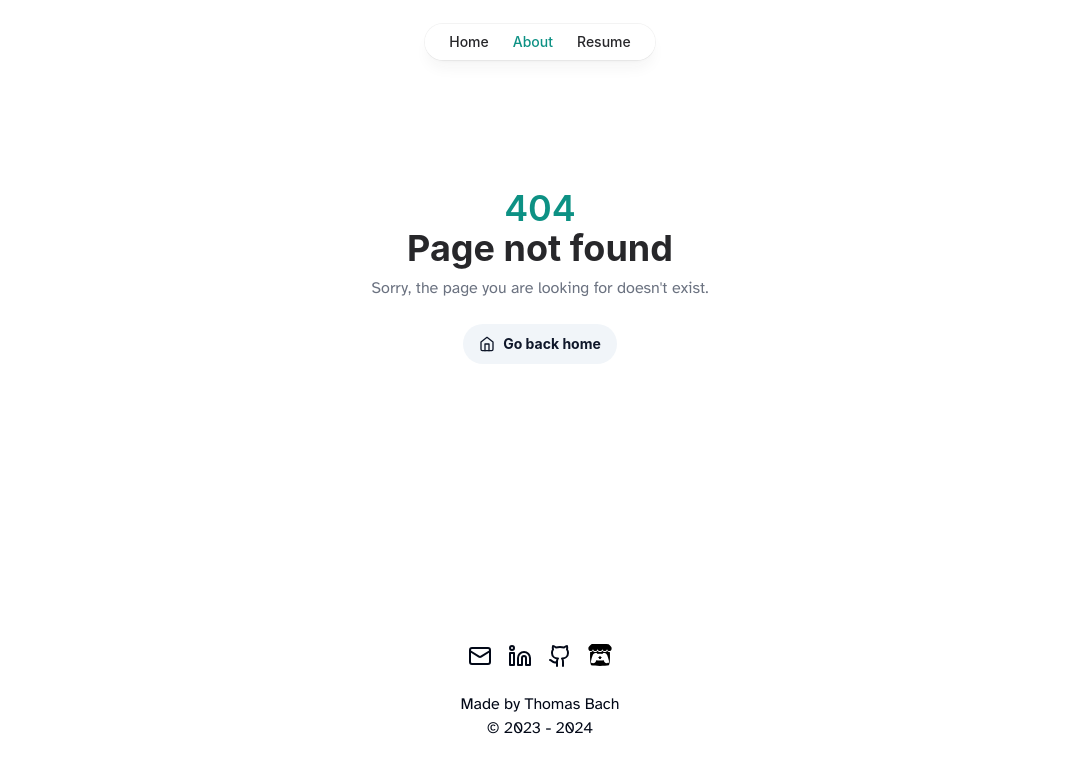
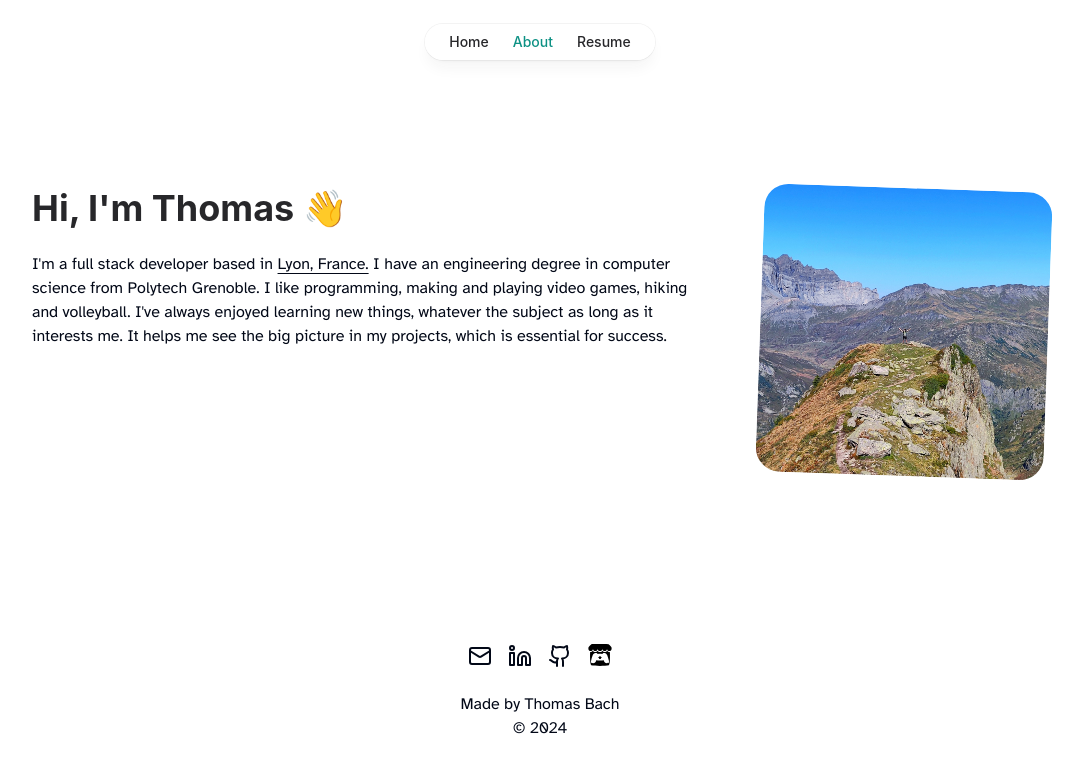
Before and after one commit to thombach/thomasbach.fr, a React (Vite) app: page /about in a window 1280 px wide. Before the commit this address had no page. Shown: the top 772 px of the page, without its empty margins (100-1183 px from the left). Built offline with nearby package versions, Linux system fonts and the light colour scheme.

Commit message:
wip: about page

```diff
--- a/src/components/Footer.tsx
+++ b/src/components/Footer.tsx
@@ -2,6 +2,8 @@ import { socials } from "@/components/Socials";
 import { Fragment } from "react";
 
 export default function Footer() {
+  const currentYear = new Date(Date.now()).getFullYear();
+
   return (
     <>
       <footer className="mt-32 pt-10 pb-16">
@@ -22,7 +24,7 @@ export default function Footer() {
           </div>
           <div className="flex flex-col items-center">
             <p>Made by Thomas Bach</p>
-            <p>© 2023 - 2024</p>
+            <p>© {currentYear}</p>
           </div>
         </div>
       </footer>
--- a/src/components/Hello.tsx
+++ b/src/components/Hello.tsx
@@ -16,7 +16,7 @@ export default function Hello() {
           <h1 className="text-5xl font-bold text-zinc-800">
             Hello, I'm <span className="text-primary">Thomas Bach</span>
           </h1>
-          <h2 className="text-2xl text-zinc-500 tracking-tight mt-2">
+          <h2 className="text-2xl text-slate-400 tracking-tight mt-2">
             💻 Software engineer and DevOps enthusiast
           </h2>
           <div className="flex items-center gap-x-4 mt-4">
--- a/src/components/Router.tsx
+++ b/src/components/Router.tsx
@@ -1,4 +1,5 @@
 import NotFound from "@/pages/404";
+import About from "@/pages/About";
 import Home from "@/pages/Home";
 import { Route, Routes } from "react-router-dom";
 
@@ -7,6 +8,7 @@ export default function Router() {
     <>
       <Routes>
         <Route path="/" element={<Home />} />
+        <Route path="/about" element={<About />} />
         <Route path="*" element={<NotFound />} />
       </Routes>
     </>
--- /dev/null
+++ b/src/pages/About.tsx
@@ -0,0 +1,49 @@
+import Section from "@/components/Section";
+import {
+  TooltipProvider,
+  Tooltip,
+  TooltipTrigger,
+  TooltipContent,
+} from "@radix-ui/react-tooltip";
+
+export default function About() {
+  return (
+    <>
+      <div className="flex flex-row mt-32 gap-x-16">
+        <Section title="Hi, I'm Thomas 👋" className="text-base">
+          <p>
+            I'm a full stack developer based in{" "}
+            <TooltipProvider delayDuration={300}>
+              <Tooltip>
+                <TooltipTrigger>
+                  <a className="underline underline-offset-4 hover:text-primary">
+                    Lyon, France.
+                  </a>
+                </TooltipTrigger>
+                <TooltipContent side="bottom">
+                  <img
+                    src="./src/assets/map.jpg"
+                    alt="Map showing Lyon's location"
+                    className="w-96 rounded-3xl"
+                  />
+                </TooltipContent>
+              </Tooltip>
+            </TooltipProvider>{" "}
+            I have an engineering degree in computer science from Polytech
+            Grenoble. I like programming, making and playing video games, hiking
+            and volleyball. I've always enjoyed learning new things, whatever
+            the subject as long as it interests me. It helps me see the big
+            picture in my projects, which is essential for success.
+          </p>
+          <p></p>
+          <p></p>
+        </Section>
+        <img
+          src="./src/assets/thomas-mountains.jpg"
+          alt="Thomas in the mountains"
+          className="w-72 h-72 rounded-3xl aspect-square rotate-2"
+        />
+      </div>
+    </>
+  );
+}
```
Also changed, not shown: src/assets/map.jpg (added), src/assets/thomas-mountains.jpg (added).
